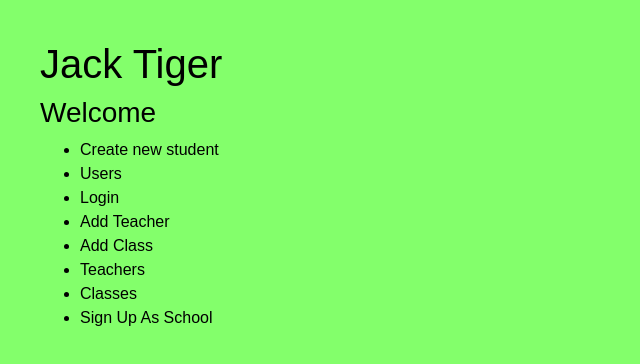
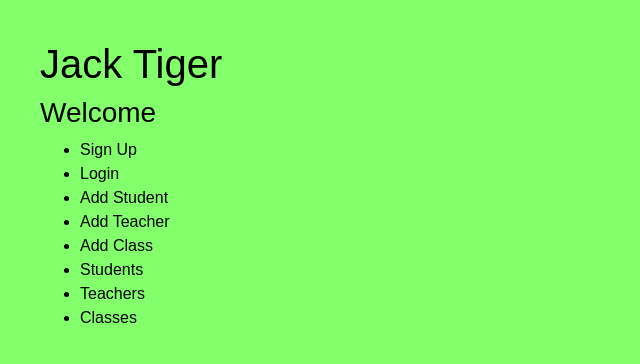
Before and after one commit to extreme-coder/govsim-ui-old, a React (Create React App) app: page / in a window 1280 px wide. Shown: the top 364 px of the page, without its empty margins (0-640 px from the left). Built offline with nearby package versions, Linux system fonts and the light colour scheme; what react-redux-loading-bar, redux-axios-middleware would draw is missing.

Commit message:
Added links to edit in teachers page, students page, and classes page

```diff
--- a/src/AddTeacher.js
+++ b/src/AddTeacher.js
@@ -20,6 +20,10 @@ class AddTeacher extends React.Component {
 
                 <Field name="name" component={TextField} label="Name" placeholder="Enter Name" />
 
+                <Field name="email" component={TextField} label="Email" placeholder="Enter Email" />
+
+                <Field name="password" component={TextField} label="Password" placeholder="Enter Password" />
+
                 <Button variant="primary" type="submit">
                     Add
                 </Button>
--- a/src/App.js
+++ b/src/App.js
@@ -31,13 +31,13 @@ function App() {
         <nav>
           <ul>
             <li>
-              <Link to="/editstudent" style ={{color: "Black"}}>Create new student</Link>
-            </li>
-            <li>
-              <Link to="/users" style ={{color: "Black"}}>Users</Link>
+              <Link to="/schoolsignup" style ={{color: "Black"}}>Sign Up</Link>
             </li>
             <li>
               <Link to="/login" style ={{color: "Black"}}>Login</Link>
+            </li>
+            <li>
+              <Link to="/editstudent" style ={{color: "Black"}}>Add Student</Link>
             </li>
             <li>
               <Link to="/addteacher" style ={{color: "Black"}}>Add Teacher</Link>
@@ -46,13 +46,13 @@ function App() {
               <Link to="/addclass" style ={{color: "Black"}}>Add Class</Link>
             </li>
             <li>
+              <Link to="/users" style ={{color: "Black"}}>Students</Link>
+            </li>
+            <li>
               <Link to="/teachers" style ={{color: "Black"}}>Teachers</Link>
             </li>
             <li>
               <Link to="/classes" style ={{color: "Black"}}>Classes</Link>
-            </li>
-            <li>
-              <Link to="/schoolsignup" style ={{color: "Black"}}>Sign Up As School</Link>
             </li>
           </ul>
         </nav>
--- a/src/Classes.js
+++ b/src/Classes.js
@@ -2,6 +2,7 @@ import React from 'react';
 import DataTable from './common/DataTable'
 import * as actions from './actions/classes';
 import { connect } from 'react-redux';
+import { Link } from "react-router-dom";
 
 class Classes extends React.Component {
   get columns()
@@ -27,7 +28,14 @@ class Classes extends React.Component {
     },{
         name: "Class Days",
         accessor: "days_of_class"
-    },];
+    },{
+      id: "edit",
+      name: "Edit",
+      accessor: function(row){
+        let link = "/addclass/" + row.id
+        return <Link to= {link} style ={{color: "Black"}}>Edit</Link>
+      }
+  }];
   }
 
   constructor(props)
--- a/src/Students.js
+++ b/src/Students.js
@@ -2,6 +2,7 @@ import React from 'react';
 import DataTable from './common/DataTable'
 import * as actions from './actions/students';
 import { connect } from 'react-redux';
+import { Link } from "react-router-dom";
 
 class Students extends React.Component {
 
@@ -20,6 +21,13 @@ class Students extends React.Component {
     },{
         name: "Birth Date",
         accessor: "date_of_birth"
+    },{
+        id: "edit",
+        name: "Edit",
+        accessor: function(row){
+          let link = "/editstudent/" + row.id
+          return <Link to= {link} style ={{color: "Black"}}>Edit</Link>
+        }
     }];
   }
 
--- a/src/teachers.js
+++ b/src/teachers.js
@@ -2,6 +2,8 @@ import React from 'react';
 import DataTable from './common/DataTable'
 import * as actions from './actions/teachers';
 import { connect } from 'react-redux';
+import { Link } from "react-router-dom";
+
 
 class Teachers extends React.Component {
 
@@ -20,6 +22,13 @@ class Teachers extends React.Component {
           return cl.id;
         })
         return classNames.join(', ')
+      }
+    },{
+      id: "edit",
+      name: "Edit",
+      accessor: function(row){
+        let link = "/addteacher/" + row.id
+        return <Link to= {link} style ={{color: "Black"}}>Edit</Link>
       }
     }];
   }
```
Also changed, not shown: 1 other file (tests, documents, lock files or other folders).
